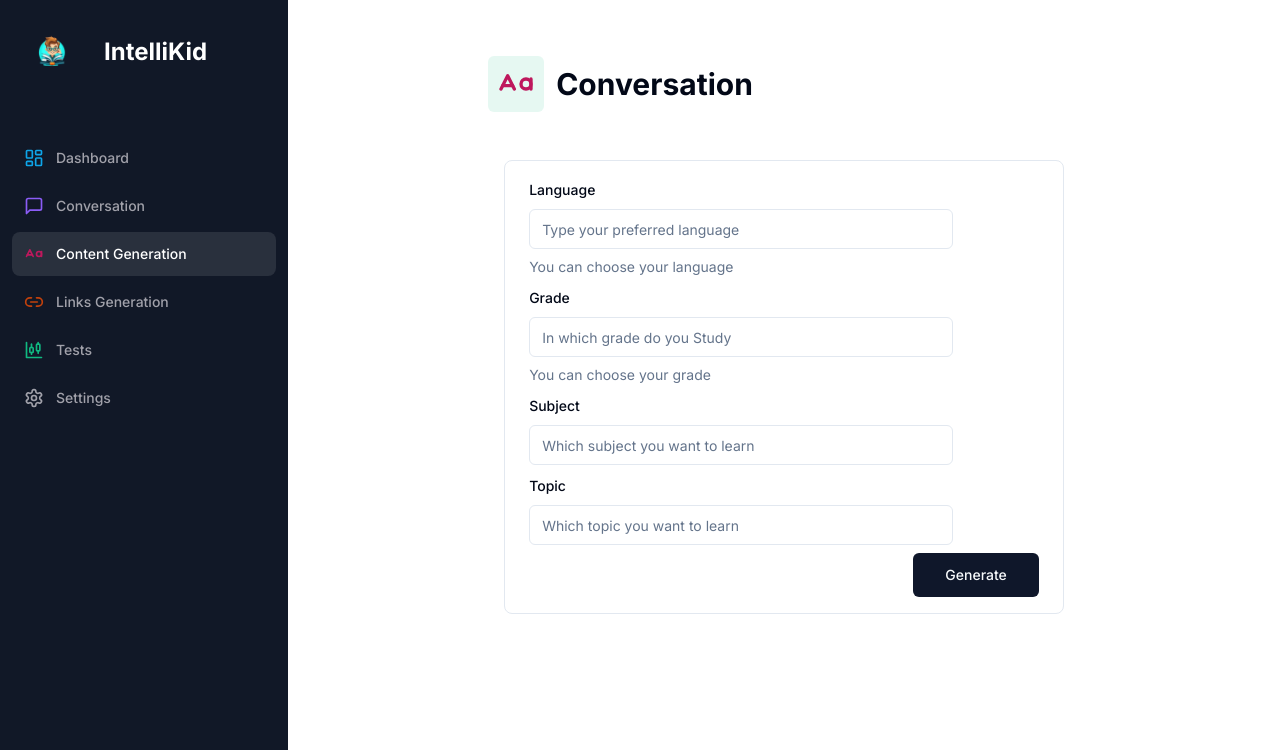
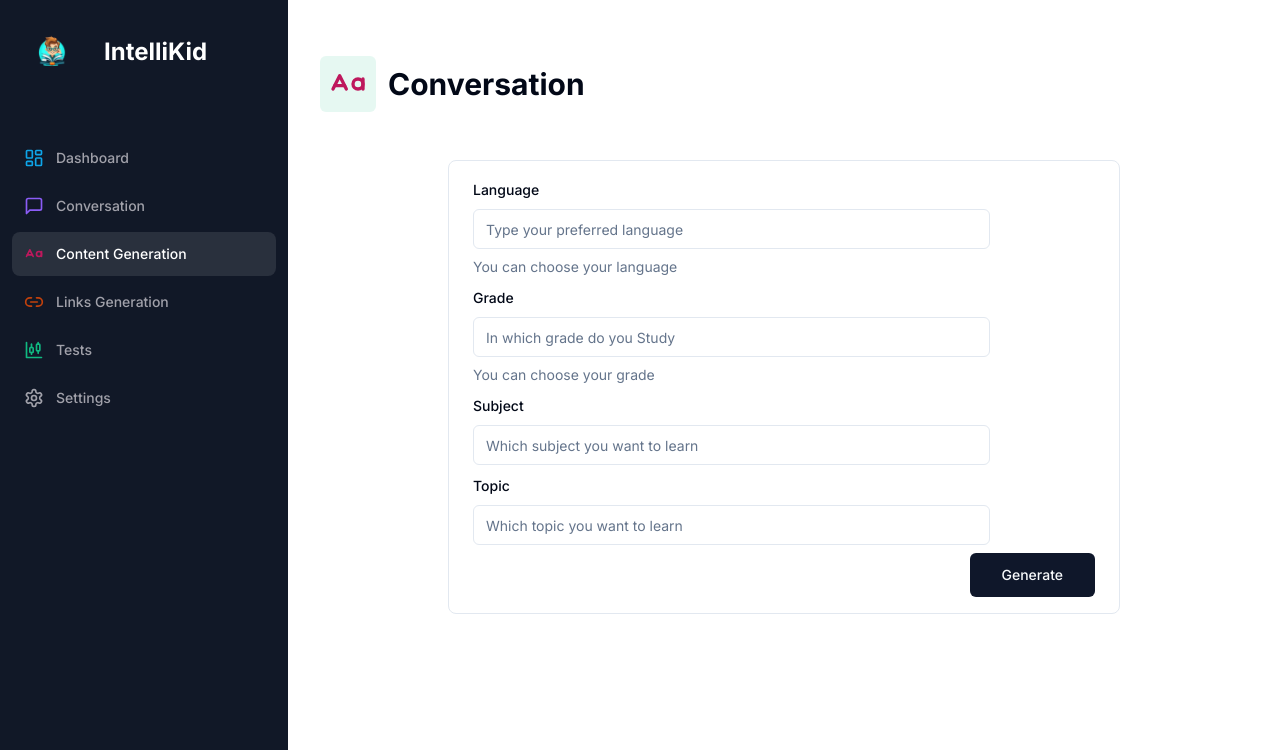
Before and after one commit to Sandhya-Thakur/newdashboard, a Next.js app: page /textcontent in a window 1280 px wide. Shown: the top 750 px of the page. Built offline with nearby package versions, Linux system fonts and the light colour scheme.

Commit message:
Updated React code

```diff
--- a/app/(dashboard)/(routes)/linkcontent/page.tsx
+++ b/app/(dashboard)/(routes)/linkcontent/page.tsx
@@ -76,7 +76,6 @@ const LinkContentPage = () => {
 
   return (
     <div>
-      <div className="flex justify-center ">
       <div>
         <Heading
           title="Links"
@@ -275,7 +274,6 @@ const LinkContentPage = () => {
         </div>
       </div>
     </div>
-    </div>
   );
 };
 
--- a/app/(dashboard)/(routes)/textcontent/page.tsx
+++ b/app/(dashboard)/(routes)/textcontent/page.tsx
@@ -78,7 +78,6 @@ const TextContentPage = () => {
 
   return (
     <div>
-      <div className="flex justify-center ">
       <div>
         <Heading
           title="Conversation"
@@ -277,7 +276,6 @@ const TextContentPage = () => {
         </div>
       </div>
     </div>
-    </div>
   );
 };
 
```
Lines whose indentation alone changed are shown as unchanged.
